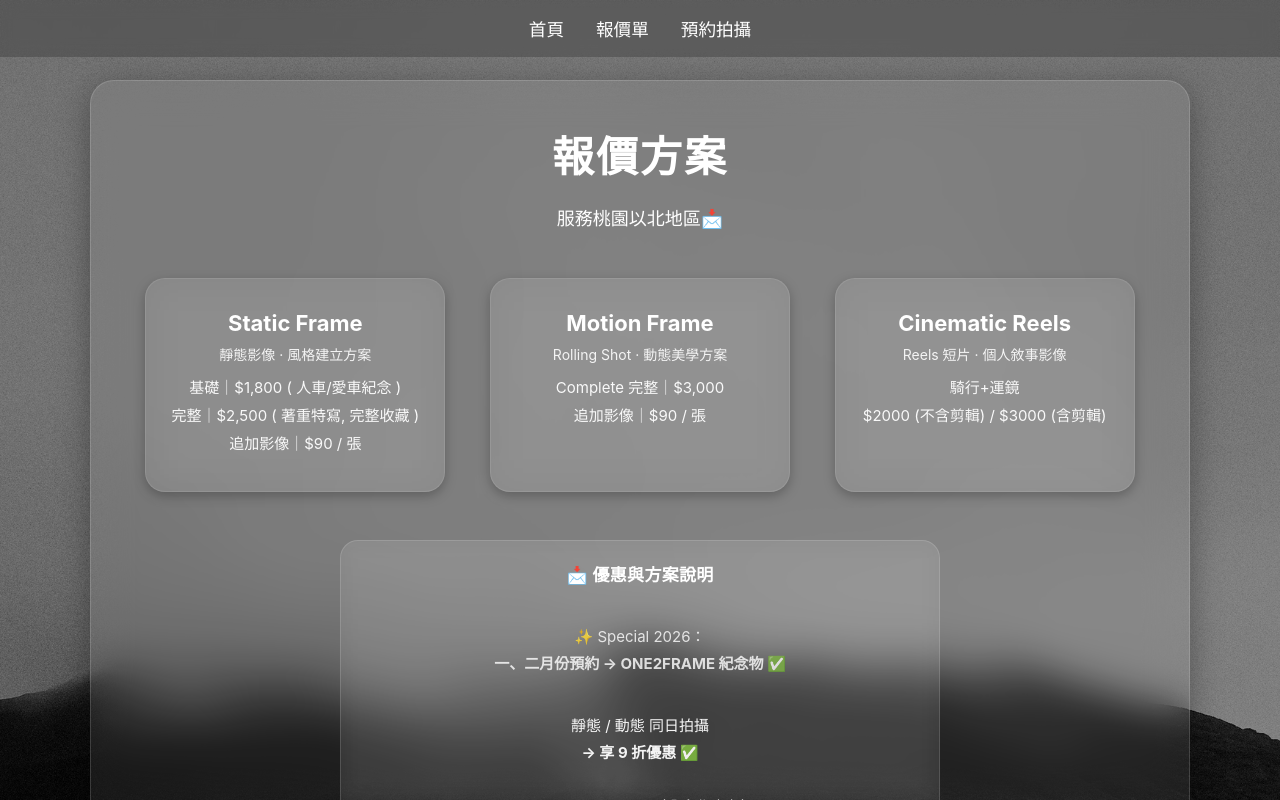
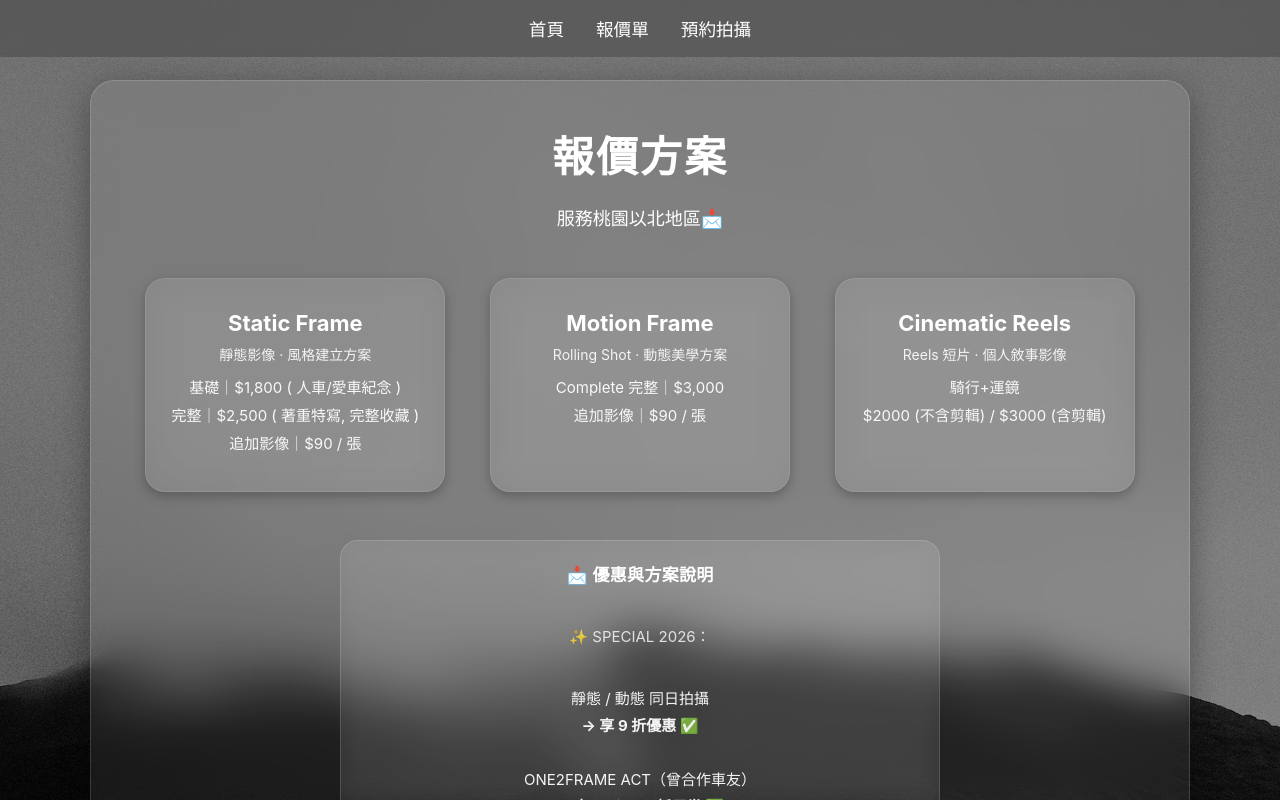
Before and after one commit to wrxsti12/ONE2FRAME, a Vue app: page /quotation in a window 1280 px wide. Built offline with nearby package versions, Linux system fonts and the light colour scheme.

Commit message:
New Edit

```diff
--- a/src/views/Quotation.vue
+++ b/src/views/Quotation.vue
@@ -60,8 +60,7 @@
   <p class="bonus-title">📩 優惠與方案說明</p><br />
 
   <p class="bonus-desc">
-    ✨ Special 2026：<br />
-    <strong>一、二月份預約 → ONE2FRAME 紀念物 ✅</strong>
+    ✨ SPECIAL 2026：<br />
   </p><br />
 
   靜態 / 動態 同日拍攝<br />
```
